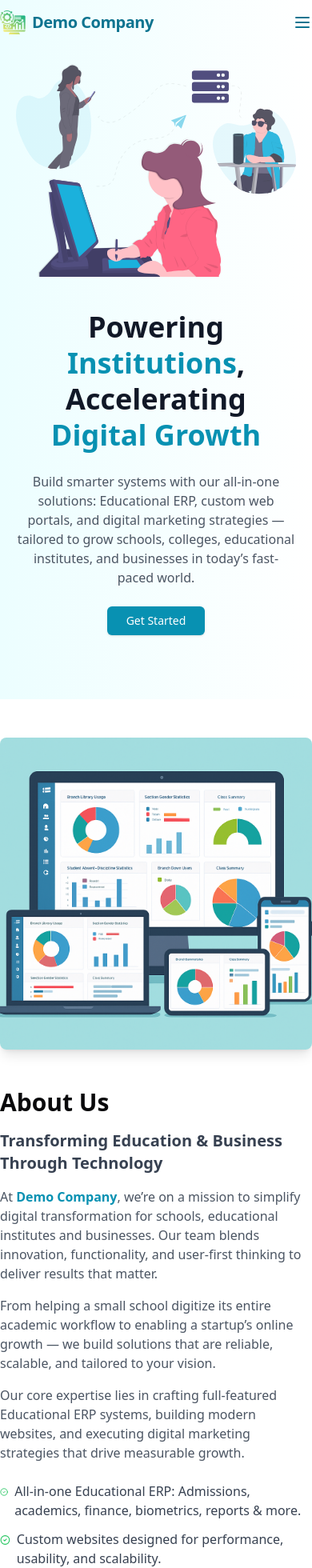
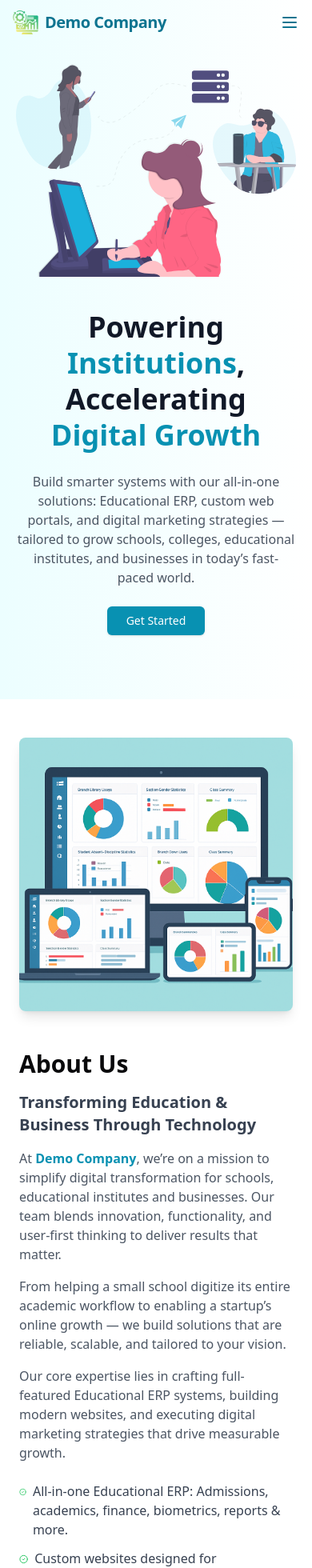
Before and after one commit to NikhiL-Nandeshwar/Website, a Next.js app in the folder erp-website/: page / in a window 390 px wide. Shown: the top 1960 px of the page at 80% size. Built offline with nearby package versions, Linux system fonts and the light colour scheme.

Commit message:
resolution related change

```diff
--- a/erp-website/src/components/custom/about-section.tsx
+++ b/erp-website/src/components/custom/about-section.tsx
@@ -6,11 +6,11 @@ import { CheckCircle2 } from "lucide-react"
 export default function AboutSection() {
     return (
         <section id="about" className="py-12 bg-white dark:bg-gray-700">
-            <div className="max-w-screen-xl mx-auto md:px-10 sm:px-6">
+            <div className="max-w-screen-xl mx-auto md:px-10 px-6">
                 <div className="flex flex-col md:flex-row gap-12 items-start">
                     {/* Left Image */}
-                    <div className="md:w-1/2">
-                        <div className="rounded-lg overflow-hidden shadow-lg">
+                    <div className="md:w-1/2 w-full flex justify-center md:block">
+                        <div className="rounded-lg overflow-hidden shadow-lg max-w-lg max-h-full">
                             <Image
                                 src="/system.png"
                                 alt="ERP Setup Demo"
--- a/erp-website/src/components/custom/navbar.tsx
+++ b/erp-website/src/components/custom/navbar.tsx
@@ -28,7 +28,7 @@ export default function Navbar() {
                     : "bg-transparent text-cyan-700 dark:text-cyan-400"
             )}
         >
-            <div className="max-w-screen-xl mx-auto sm:px-8 md:px-8 py-3 flex items-center justify-between">
+            <div className="max-w-screen-xl mx-auto px-4 md:px-8 py-3 flex items-center justify-between">
                 <Link href="/" className="flex items-center gap-2 text-xl md:text-3xl font-bold tracking-tight">
                     <Image
                         src="/logo.png"
```
